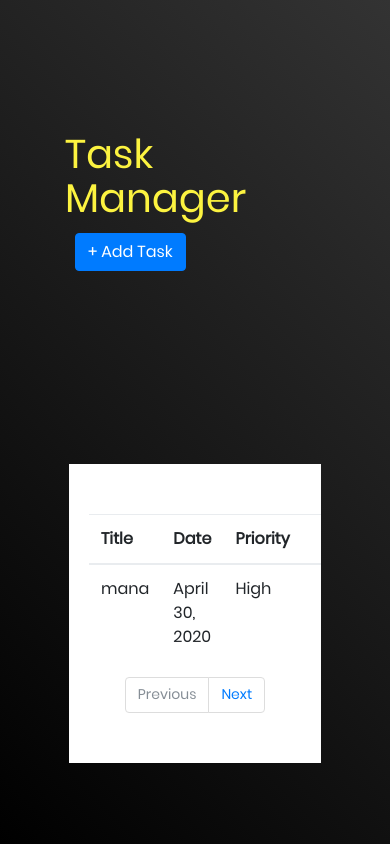
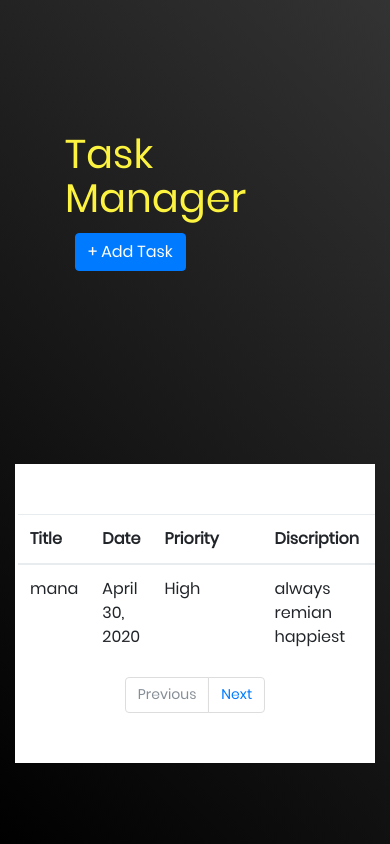
Before and after one commit to manav1403/intern-project-stamurai-, a Django app: page / in a window 390 px wide. Run offline with Django 3.2, Linux system fonts and the light colour scheme; data comes from the database, SQL or seed files in the repository; some libraries are stand-ins or nearby versions.

Commit message:
psudo changes

```diff
--- a/template/home.html
+++ b/template/home.html
@@ -28,7 +28,19 @@
   span{
     padding:4px;
   }
+  #data-holder{
+    background: white;
+     padding:50px 20px;
+     width:70% ;
+     overflow:auto;
+  }
 
+  @media (max-width:995px){
+    #data-holder{
+      width:100%;
+      padding:50px 3px;
+    }
+  }
 
 </style>
 
@@ -43,7 +55,7 @@
 <h1 style="padding:50px;color:#fcf340;">Task Manager
     <br><a href="./register"><div class="btn btn-primary rounded"style="margin:10px" id ="addb">+ Add Task</div></a>
 </h1>
-<div style="background: white; padding:50px 20px;width:70% ;overflow:hidden;" id="data-holder">
+<div style="" id="data-holder">
 <table class="table">
   <thead class="thead-dark">
     <tr>
```
